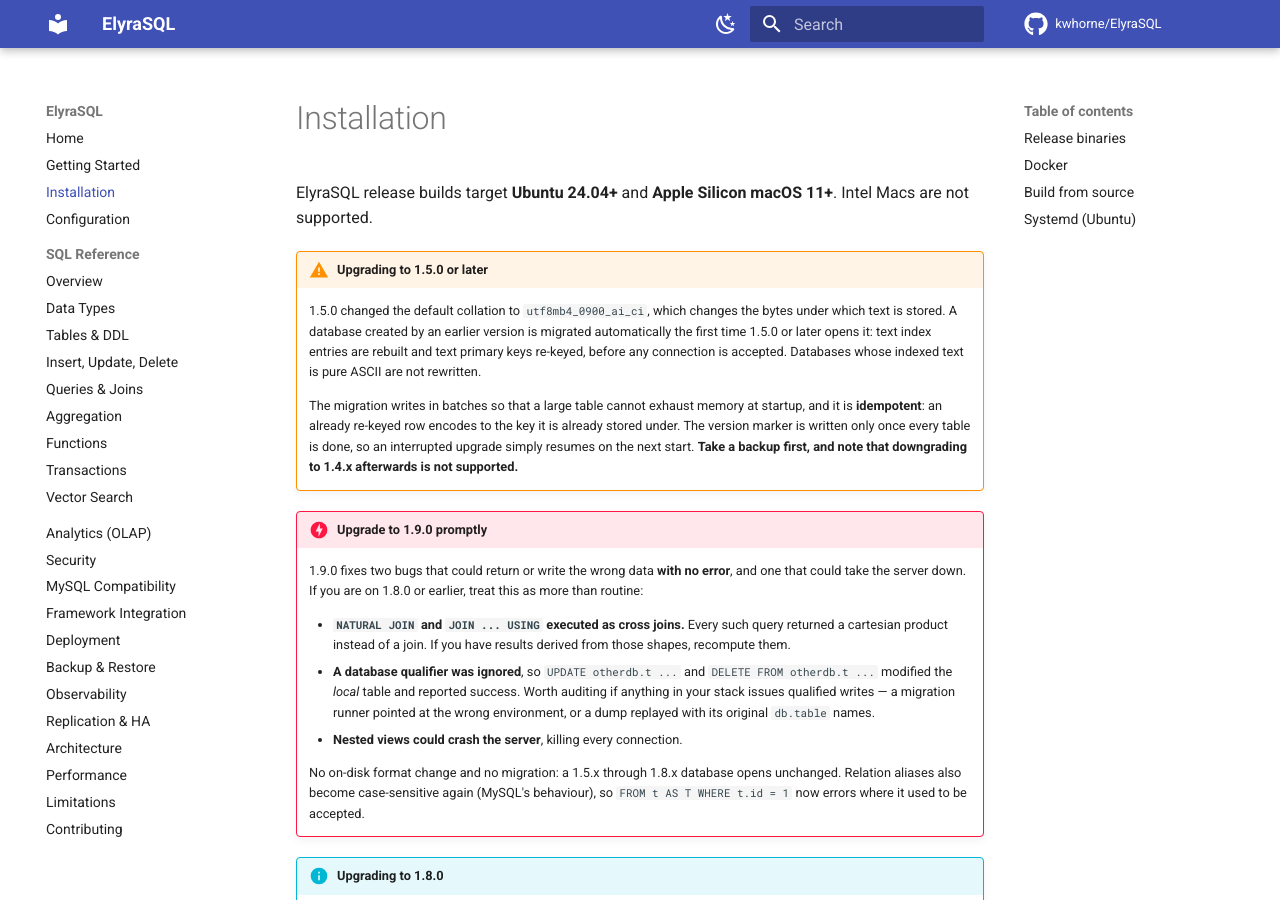
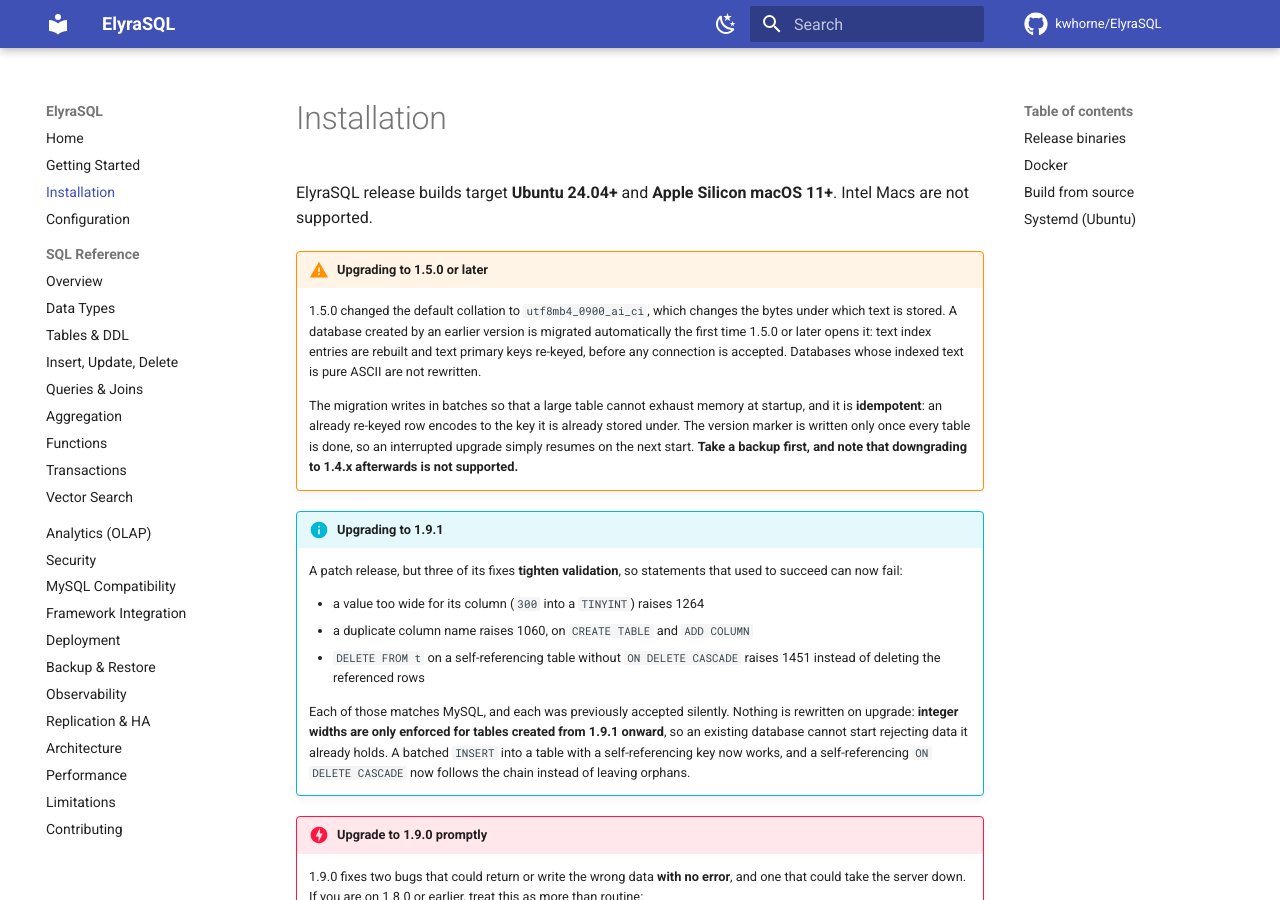
Before and after one commit to kwhorne/ElyraSQL, an MkDocs documentation site: the page built from docs/installation.md, in a window 1280 px wide and 900 px high. Built offline with MkDocs 1.6.1 and Material for MkDocs 9.7.7, drawn with Linux system fonts in a browser that asks for light colours; comment, search, counter and statistics services are not loaded; some of the changed text lies outside the part shown.

Commit message:
release: 1.9.1 (#42)
Version bump, changelog and docs for **1.9.1** — the four fixes from #41
(ESQL-56, -57, -58, -59).

- CHANGELOG `[1.9.1]` section, framed around the shared root cause
(statement-local rows invisible to the checks) rather than four
unrelated bullets
- `docs/installation.md` gets its own upgrade note: the three fixes that
**tighten** validation are listed explicitly, since a patch release that
starts rejecting previously accepted statements is exactly the kind of
surprise an upgrade note exists for. It also states plainly that widths
apply only to tables created from 1.9.1 onward
- `docs/sql/data-types.md` and `docs/mysql-compatibility.md` now say
width is enforced (they said advisory), with the not-retroactive caveat
- `Cargo.toml`/lock 1.9.0 → 1.9.1, `SERVER_VERSION` →
`8.0.12-ElyraSQL-1.9.1`, Docker tags

Local: fmt clean, clippy clean, `cargo test --workspace --locked` **353
passed / 0 failed**.

Released as a patch per your call. Recorded here for the archaeology:
three of the changes are observable behaviour changes, which by the
convention used since 1.7.0 would have been a minor — the upgrade note
carries the warning that the version number now doesn't.

````diff
--- a/Cargo.toml
+++ b/Cargo.toml
@@ -15,7 +15,7 @@
 exclude = ["fuzz", "testbench/sql-dump"]
 
 [workspace.package]
-version = "1.9.0"
+version = "1.9.1"
 edition = "2021"
 rust-version = "1.88"
 license = "MIT"
--- a/docs/installation.md
+++ b/docs/installation.md
@@ -16,6 +16,23 @@
     is already stored under. The version marker is written only once every table is
     done, so an interrupted upgrade simply resumes on the next start. **Take a backup
     first, and note that downgrading to 1.4.x afterwards is not supported.**
+
+!!! info "Upgrading to 1.9.1"
+
+    A patch release, but three of its fixes **tighten validation**, so statements
+    that used to succeed can now fail:
+
+    - a value too wide for its column (`300` into a `TINYINT`) raises 1264
+    - a duplicate column name raises 1060, on `CREATE TABLE` and `ADD COLUMN`
+    - `DELETE FROM t` on a self-referencing table without `ON DELETE CASCADE`
+      raises 1451 instead of deleting the referenced rows
+
+    Each of those matches MySQL, and each was previously accepted silently.
+    Nothing is rewritten on upgrade: **integer widths are only enforced for
+    tables created from 1.9.1 onward**, so an existing database cannot start
+    rejecting data it already holds. A batched `INSERT` into a table with a
+    self-referencing key now works, and a self-referencing `ON DELETE CASCADE`
+    now follows the chain instead of leaving orphans.
 
 !!! danger "Upgrade to 1.9.0 promptly"
 
@@ -118,8 +135,8 @@
 Multi-arch image (`amd64` + `arm64`) on the GitHub Container Registry:
 
 ```bash
-docker pull ghcr.io/kwhorne/elyrasql:1.9.0   # or :latest
-docker run -p 3307:3307 -v elyra:/var/lib/elyrasql ghcr.io/kwhorne/elyrasql:1.9.0
+docker pull ghcr.io/kwhorne/elyrasql:1.9.1   # or :latest
+docker run -p 3307:3307 -v elyra:/var/lib/elyrasql ghcr.io/kwhorne/elyrasql:1.9.1
 ```
 
 The image is ~15 MB, runs as a non-root user, stores data in the
````
Also changed, not shown: CHANGELOG.md (+19 -0 lines), README.md (+3 -3 lines), docs/deployment.md (+2 -2 lines), docs/mysql-compatibility.md (+2 -2 lines), docs/sql/data-types.md (+1 -1 lines), 2 other files.
